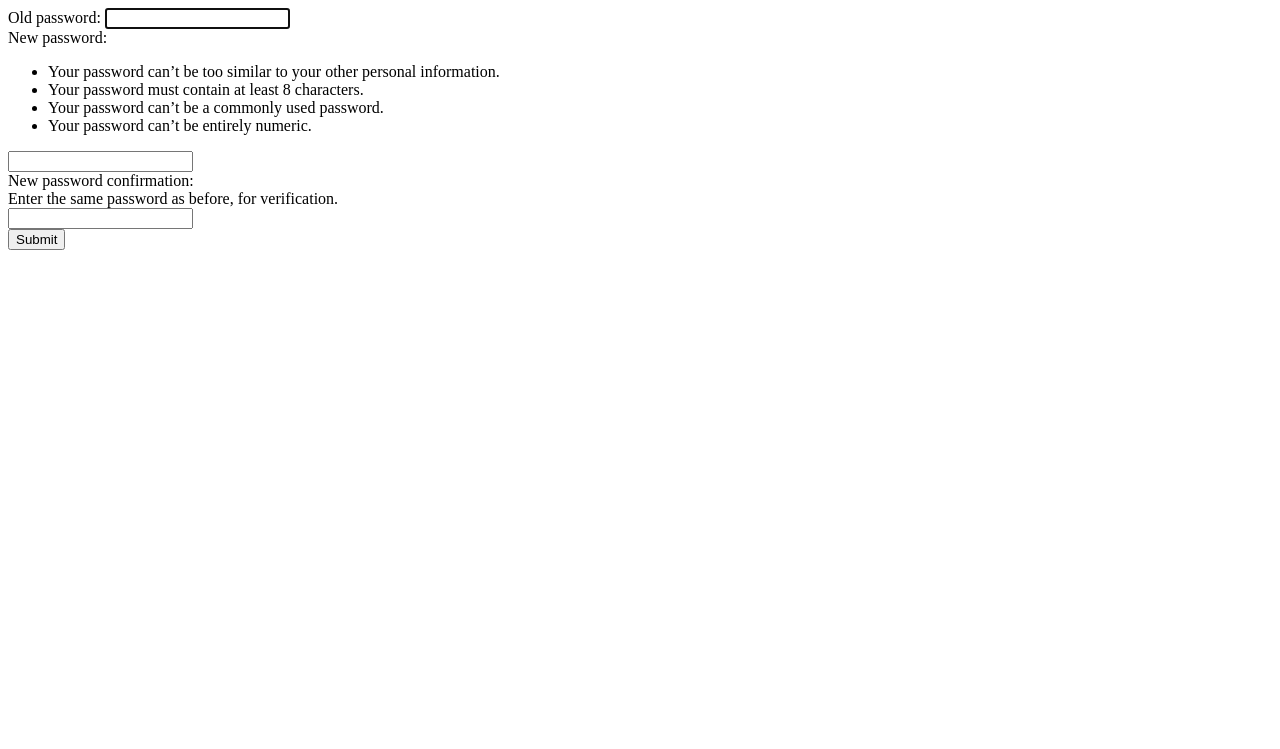
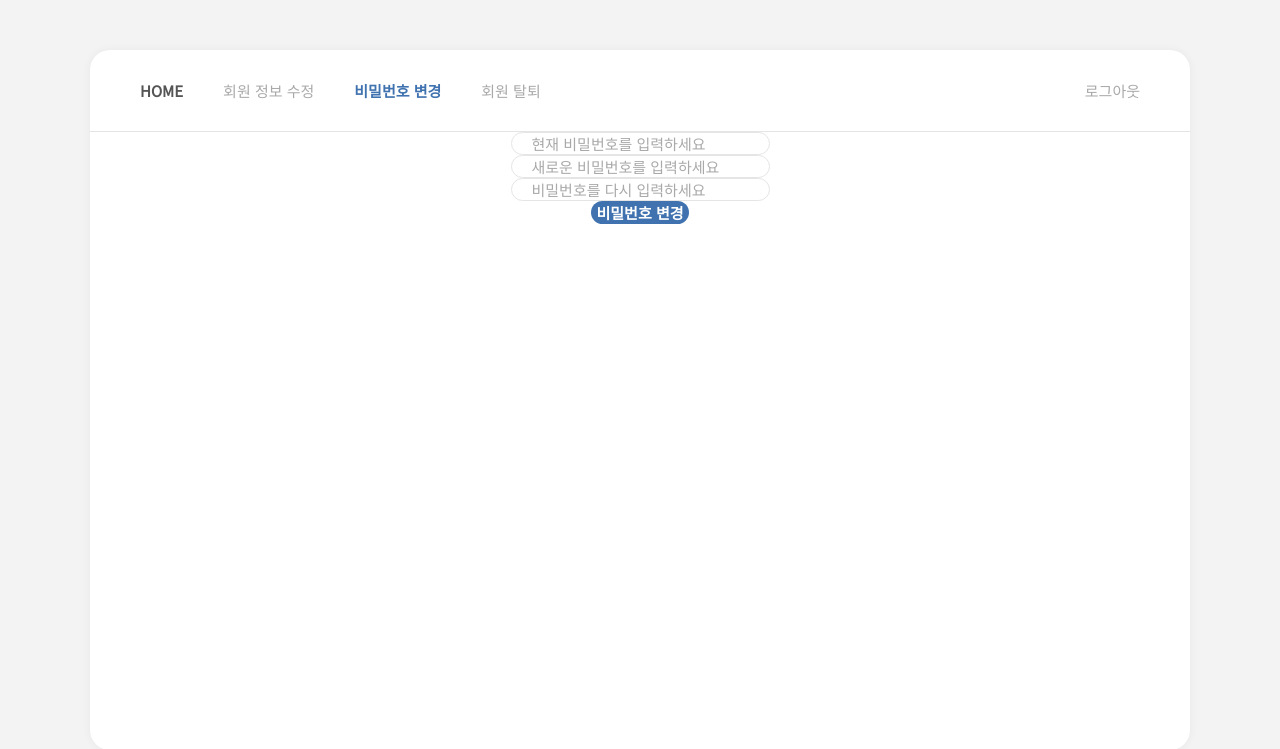
Before and after one commit to 13aek/finbot, a Django app: page /accounts/password/ in a window 1280 px wide. Shown: the top 749 px of the page. Run offline with Django 5.2, Linux system fonts and the light colour scheme; the visitor is signed in with stand-in values (Sample User, id 1).

Commit message:
feat: password.html 파일에 장고 문법 적용

```diff
--- a/accounts/templates/accounts/password.html
+++ b/accounts/templates/accounts/password.html
@@ -1,8 +1,70 @@
-{% extends "base.html" %}
-{% block content %}
-<form action="{% url "accounts:password" %}" method="POST">
-  {% csrf_token %}
-  {{ form }}
-  <input type="submit">
-</form>
-{% endblock content %}
+{# password.html #}
+{# My Page 내의 비밀번호 변경 페이지 화면 템플릿 #}
+
+ {% extends 'base.html' %}
+ {% load static %}
+
+  {% block styles %}
+    <link rel="stylesheet" href="{% static 'accounts/css/mypage-layout.css' %}">
+    <link rel="stylesheet" href="{% static 'accounts/css/password.css' %}">
+  {% endblock styles %}
+
+  {% block content %}
+  <div class="container">
+
+    {# 상단 메뉴 왼쪽 영역 #}
+    <div class="tab-menu">
+      <a href="{% url 'accounts:test' %}" style="font-weight: 800; color: #555555;">HOME</a>
+      <a href="{% url 'accounts:update' %}">회원 정보 수정</a>
+      <a href="{% url 'accounts:password' %}" class="active">비밀번호 변경</a>
+      <a href="{% url 'accounts:delete' %}">회원 탈퇴</a>
+
+    {# 상단 메뉴 오른쪽 영역 #}
+      <a href="{% url 'accounts:logout' %}" class="logout-link">로그아웃</a>
+    </div>
+
+    <form action="{% url "accounts:password" %}" method="POST">
+      {% csrf_token %}
+
+      {# 에러 발생 안내 문구 (영어) #}
+      {% if form.errors %}
+      <div class="error">
+        {{ form.errors }}
+      </div>
+      {% endif %}
+
+      {# 1. 기존 비밀번호 입력 필드 #}
+      <input
+          type="password"
+          name="{{ form.old_password.name }}"
+          id="{{ form.old_password.id_for_label }}"
+          placeholder="현재 비밀번호를 입력하세요"
+          class="form-input"
+          required
+      >
+
+      {# 2. 새 비밀번호 입력 필드 #}
+      <input
+          type="password"
+          name="{{ form.new_password1.name }}"
+          id="{{ form.new_password1.id_for_label }}"
+          placeholder="새로운 비밀번호를 입력하세요"
+          class="form-input"
+          required
+      >
+
+      {# 3. 새 비밀번호 확인 필드 #}
+      <input
+          type="password"
+          name="{{ form.new_password2.name }}"
+          id="{{ form.new_password2.id_for_label }}"
+          placeholder="비밀번호를 다시 입력하세요"
+          class="form-input"
+          required
+      >
+
+      {# 4. 변경 내역 저장 버튼 #}
+      <button type="submit">비밀번호 변경</button>
+    </form>
+  </div>
+  {% endblock content %}
```
